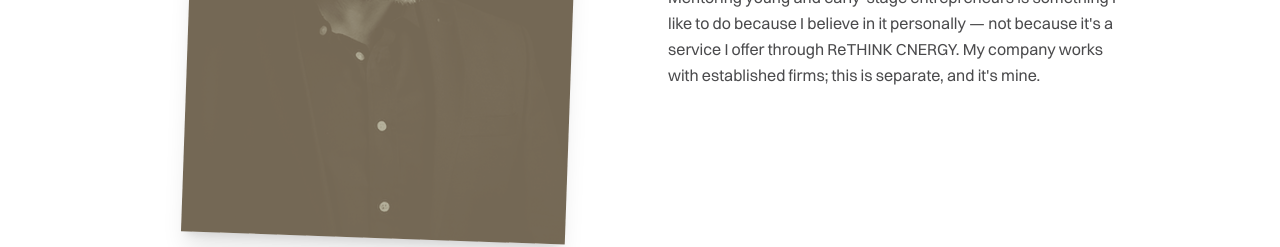
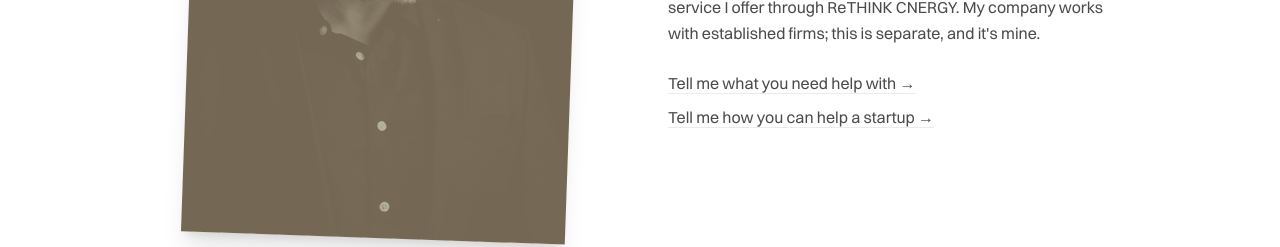
Before and after one commit to samcnergy/parhamshariat, a Next.js app: page /social-responsibility in a window 1280 px wide. Shown: the part 535-782 px from the top of the page. Built offline with nearby package versions, Linux system fonts and the light colour scheme; no server answers.

Commit message:
Add mentee/mentor contact links to Social Responsibility page
Two mailto links with pre-filled subjects, one for people who need
mentorship help and one for people who can help a startup.

```diff
--- a/src/app/social-responsibility/page.tsx
+++ b/src/app/social-responsibility/page.tsx
@@ -2,6 +2,7 @@ import Image from "next/image";
 import type { Metadata } from "next";
 import Breadcrumbs from "@/components/Breadcrumbs";
 import Reveal from "@/components/Reveal";
+import { siteConfig } from "@/lib/data/site";
 
 export const metadata: Metadata = {
   title: "Social Responsibility",
@@ -46,6 +47,25 @@ export default function SocialResponsibilityPage() {
               works with established firms; this is separate, and it&apos;s
               mine.
             </p>
+
+            <div className="mt-6 space-y-2">
+              <p>
+                <a
+                  href={`mailto:${siteConfig.email}?subject=${encodeURIComponent("Mentorship — I need help")}`}
+                  className="underline decoration-border underline-offset-4 hover:decoration-foreground"
+                >
+                  Tell me what you need help with →
+                </a>
+              </p>
+              <p>
+                <a
+                  href={`mailto:${siteConfig.email}?subject=${encodeURIComponent("Mentorship — I can help a startup")}`}
+                  className="underline decoration-border underline-offset-4 hover:decoration-foreground"
+                >
+                  Tell me how you can help a startup →
+                </a>
+              </p>
+            </div>
           </div>
         </Reveal>
       </section>
```
